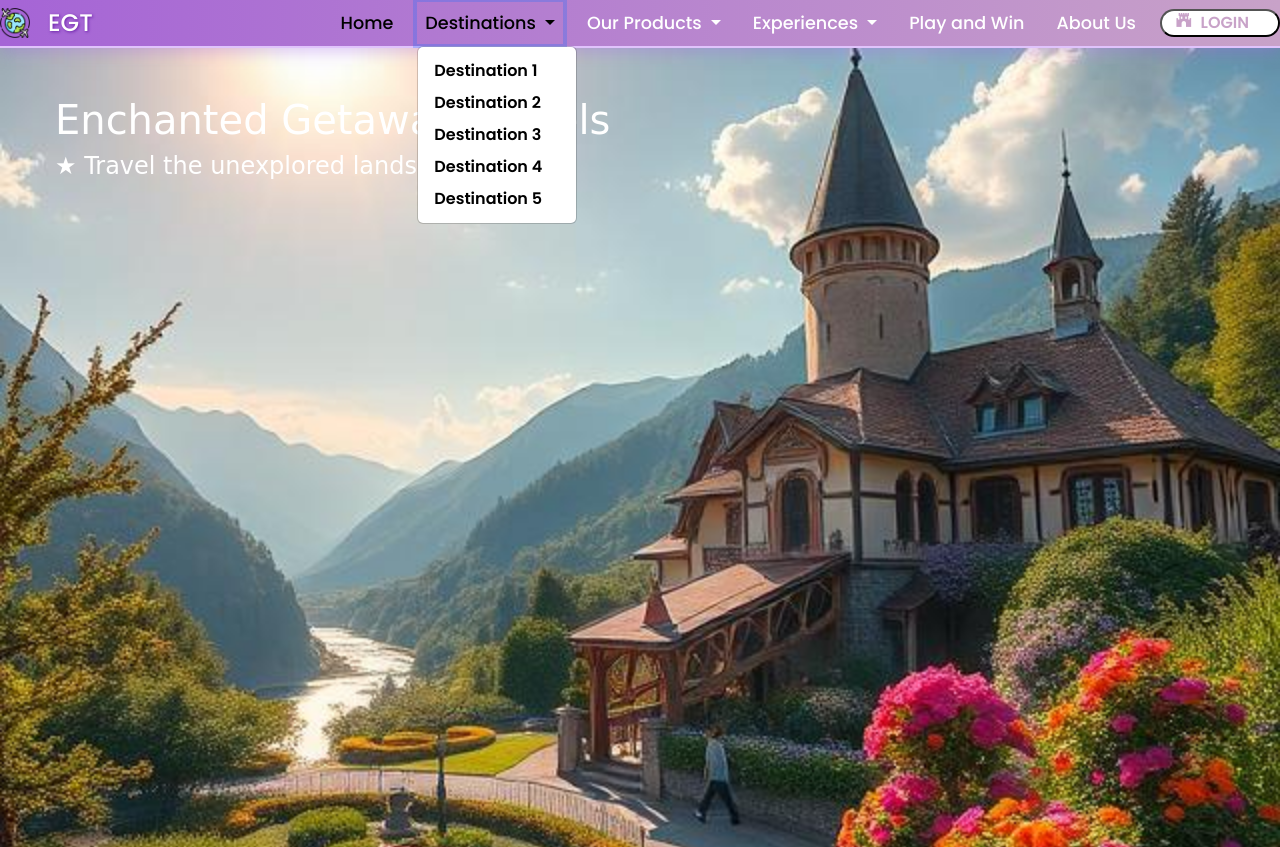
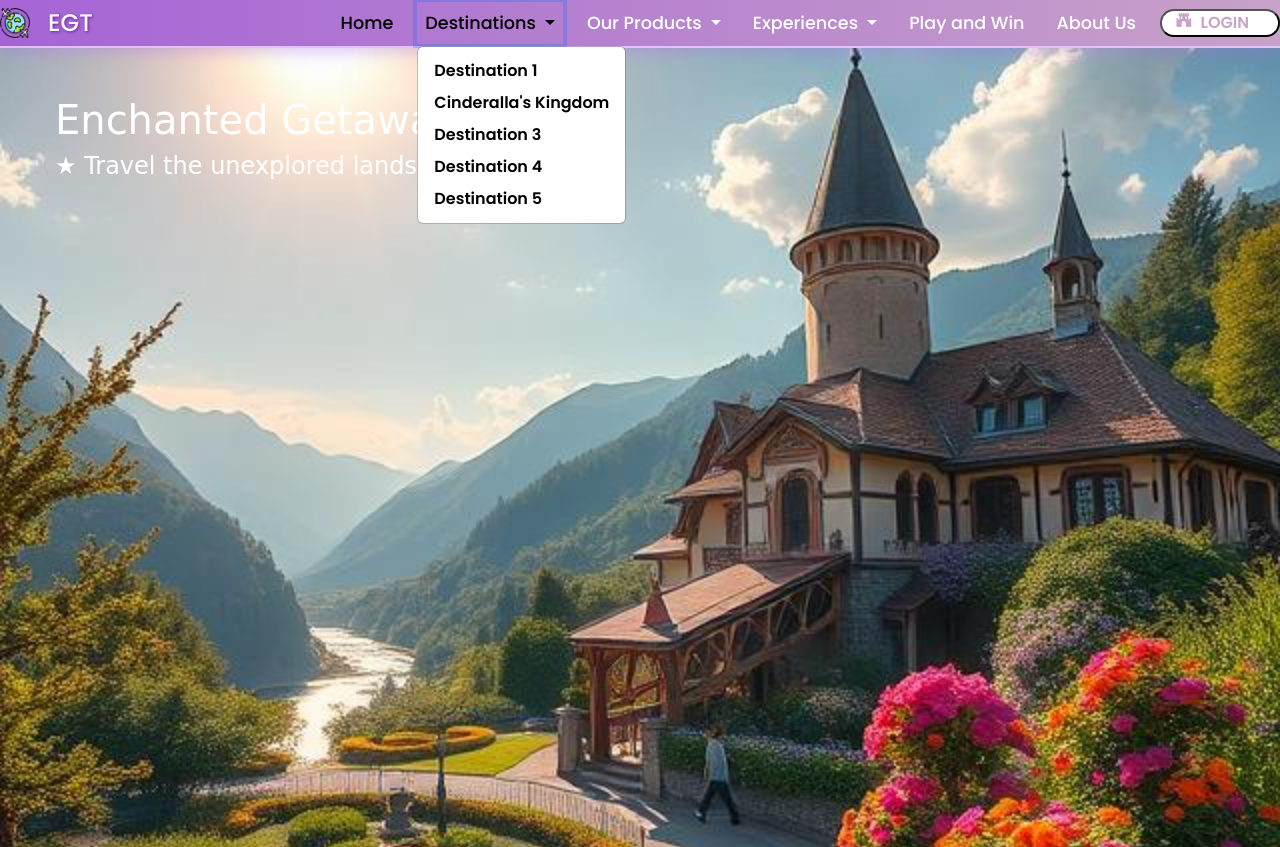
Before and after one commit to Daliya-Stanley/Group3_final_project, a Flask app: page / in a window 1280 px wide, after a click on "Destinations". Shown: the top 847 px of the page. Run offline with Flask 3, Linux system fonts and the light colour scheme; some web fonts are replaced.

Commit message:
Added the link for layout

```diff
--- a/application/templates/layout.html
+++ b/application/templates/layout.html
@@ -39,8 +39,8 @@
           {% else %}
           <li><a href="#" class="dropdown-item nav-link disabled">Destination 1</a></li>
           {% endif %}
-          {% if request.path != '/Destination 2'%}
-          <li><a class="dropdown-item" href="#">Destination 2</a></li>
+          {% if request.path != '/cinderella_kingdom'%}
+          <li><a class="dropdown-item" href="cinderella_kingdom">Cinderalla's Kingdom</a></li>
           {% else %}
           <li><a href="#" class="dropdown-item nav-link disabled">Destination 2</a></li>
            {% endif %}
```
